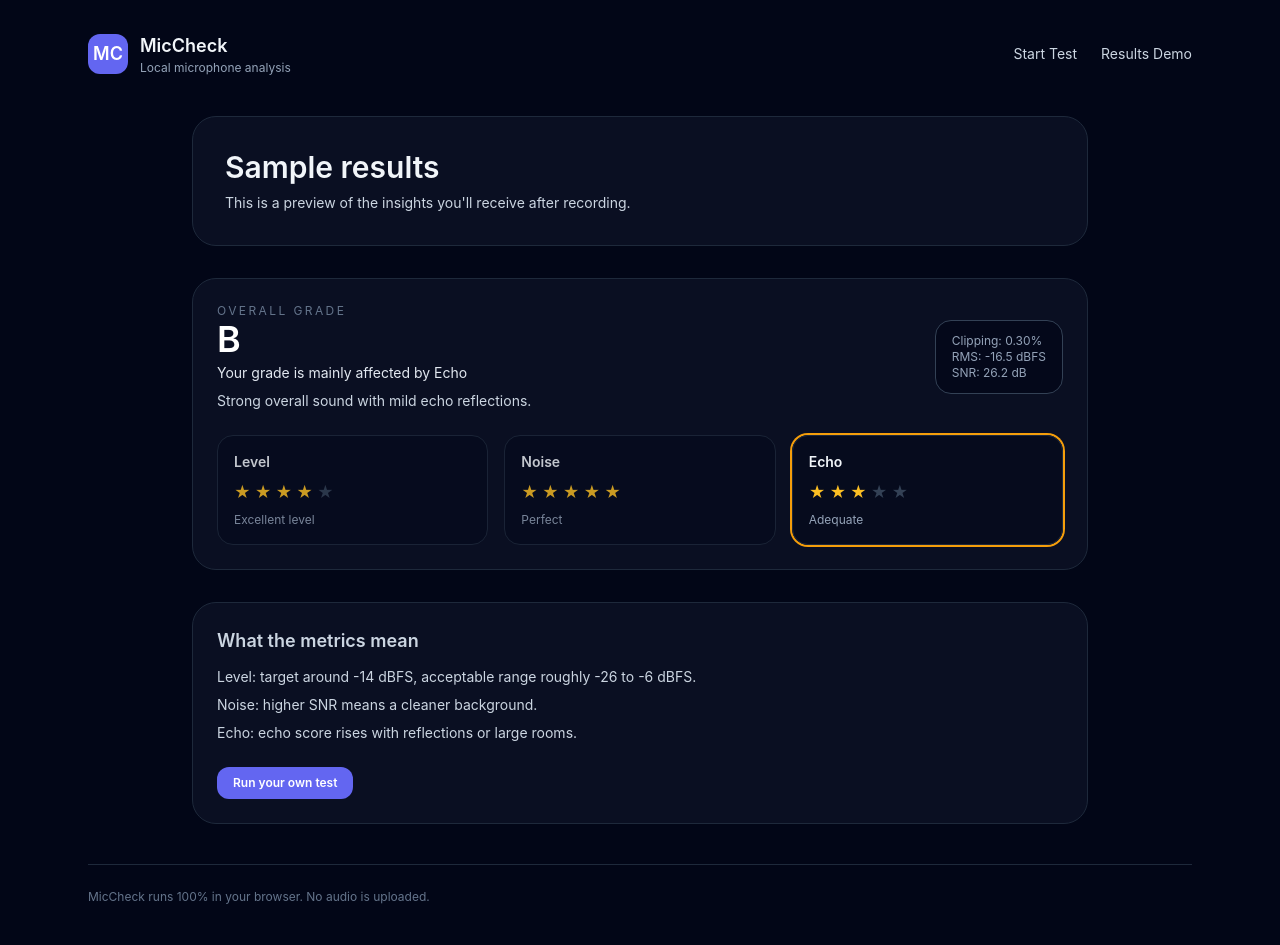
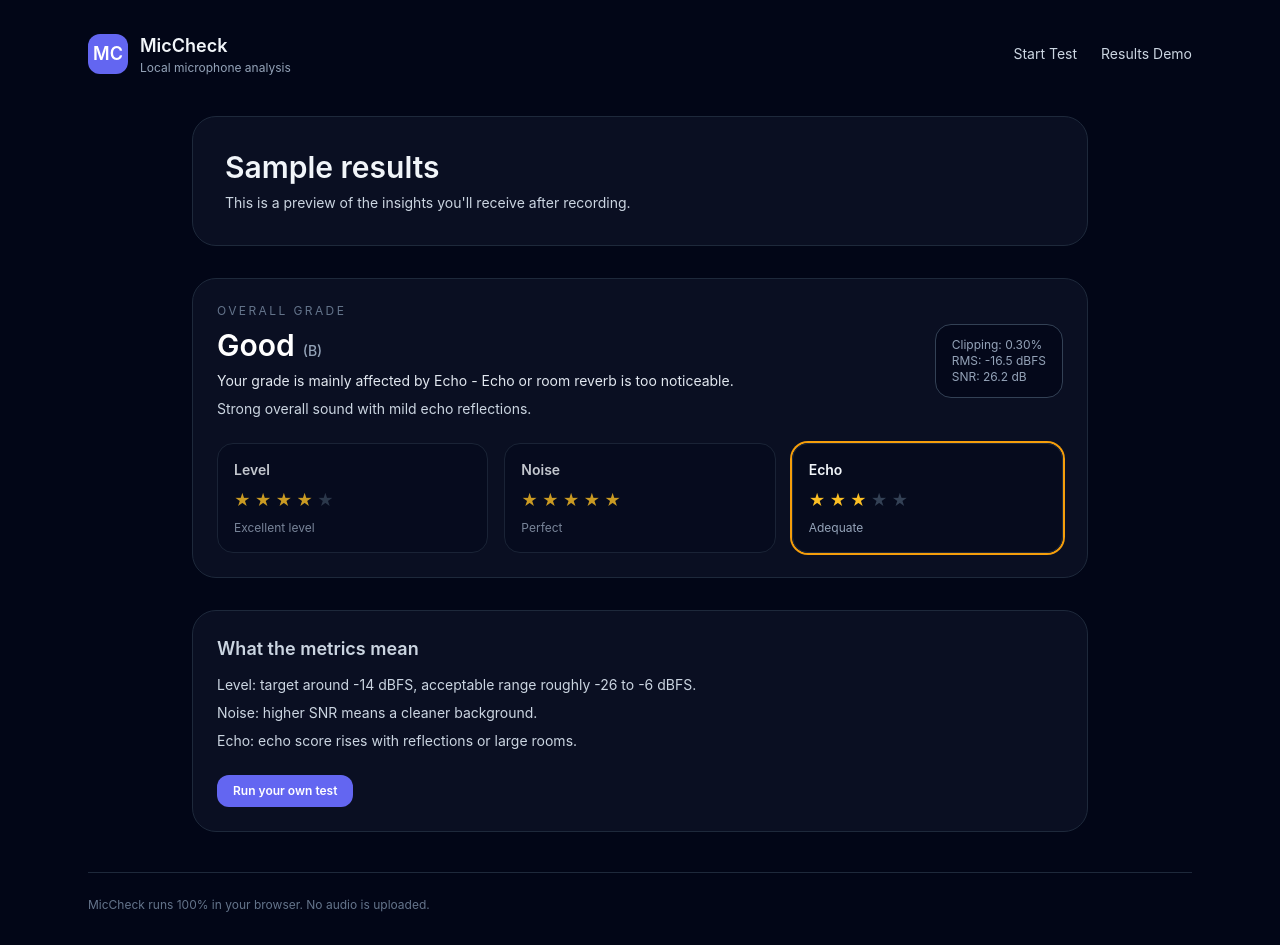
Before and after one commit to abulhawa/miccheck, a Next.js app in the folder apps/web/: page /results in a window 1280 px wide. Built offline with nearby package versions, Linux system fonts and the light colour scheme.

Commit message:
Add friendly grade label to score card

```diff
--- a/apps/web/components/ScoreCard.tsx
+++ b/apps/web/components/ScoreCard.tsx
@@ -7,6 +7,19 @@ interface ScoreCardProps {
 
 const starArray = (stars: number) => Array.from({ length: 5 }, (_, i) => i < stars);
 const LEVEL_TARGET_DB = -14;
+const gradeLabelMap: Record<AnalysisResult["grade"], string> = {
+  A: "Excellent",
+  B: "Good",
+  C: "Fair",
+  D: "Needs Improvement",
+  E: "Needs Improvement",
+  F: "Unusable",
+};
+const issueExplanationMap: Record<AnalysisResult["primaryIssueCategory"], string> = {
+  Level: "Volume level is off target.",
+  Noise: "Background noise is too high.",
+  Echo: "Echo or room reverb is too noticeable.",
+};
 
 export default function ScoreCard({ result, highlightedCategoryLabel }: ScoreCardProps) {
   const getDescriptorForScore = (score: number, category: "level" | "noise" | "echo") => {
@@ -38,14 +51,21 @@ export default function ScoreCard({ result, highlightedCategoryLabel }: ScoreCar
     return "Poor";
   };
   const activeHighlight = highlightedCategoryLabel ?? result.primaryIssueCategory;
+  const gradeLabel = gradeLabelMap[result.grade] ?? "Needs Improvement";
+  const issueExplanation = issueExplanationMap[result.primaryIssueCategory];
 
   return (
     <div className="rounded-3xl border border-slate-800 bg-slate-900/60 p-6">
       <div className="flex flex-wrap items-center justify-between gap-4">
         <div>
           <p className="text-xs uppercase tracking-[0.2em] text-slate-500">Overall grade</p>
-          <p className="text-4xl font-semibold text-white">{result.grade}</p>
-          <p className="mt-1 text-sm text-slate-200">{result.primaryIssueExplanation}</p>
+          <p className="mt-2 flex flex-wrap items-baseline gap-2 text-2xl font-semibold text-white sm:text-3xl">
+            <span>{gradeLabel}</span>
+            <span className="text-sm font-medium text-slate-400">({result.grade})</span>
+          </p>
+          <p className="mt-2 text-sm text-slate-200">
+            {result.primaryIssueExplanation} - {issueExplanation}
+          </p>
           <p className="mt-2 text-sm text-slate-300">{result.summary}</p>
         </div>
         <div className="rounded-2xl border border-slate-700 bg-slate-950/70 px-4 py-3 text-xs text-slate-400">
```
